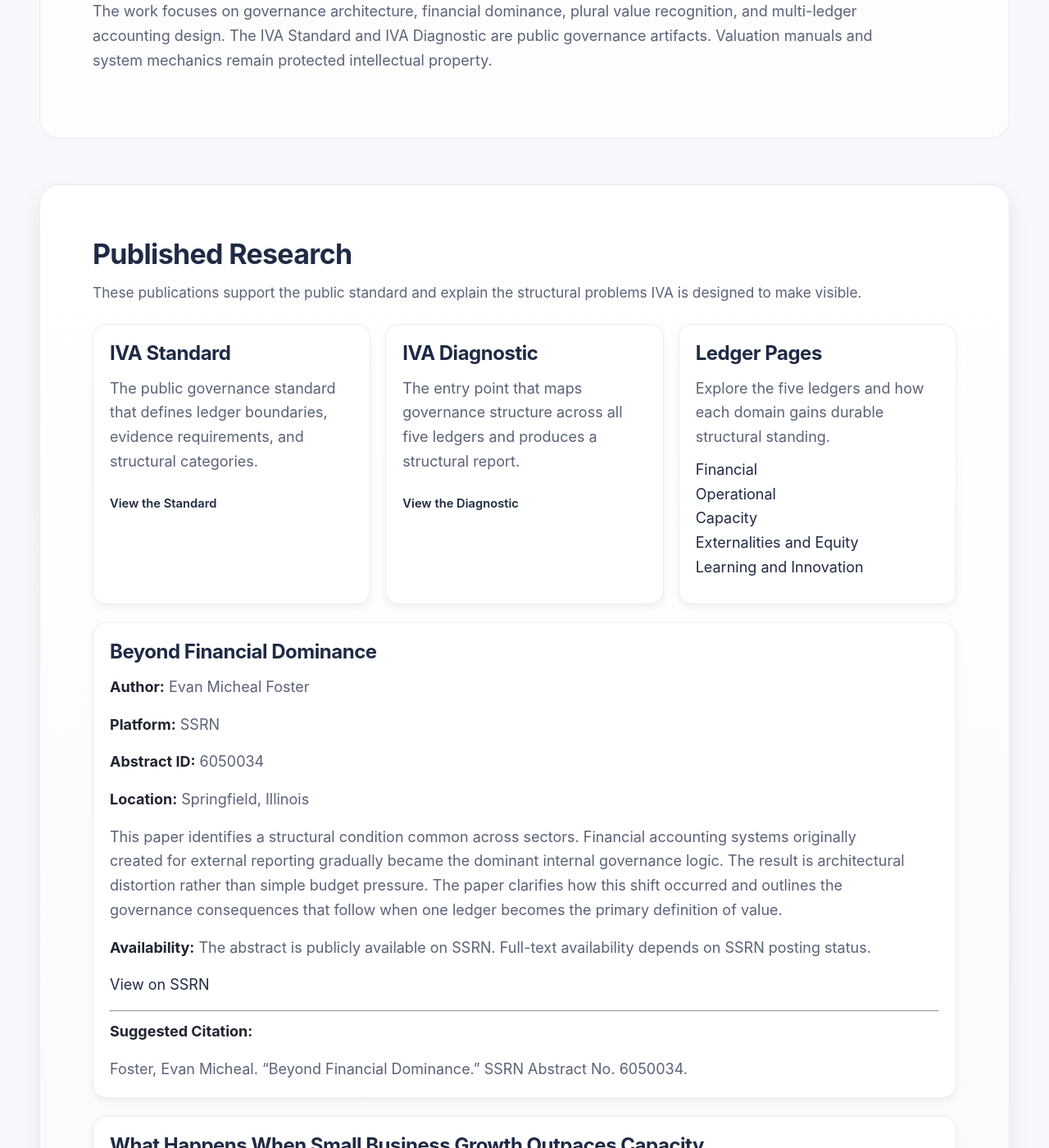
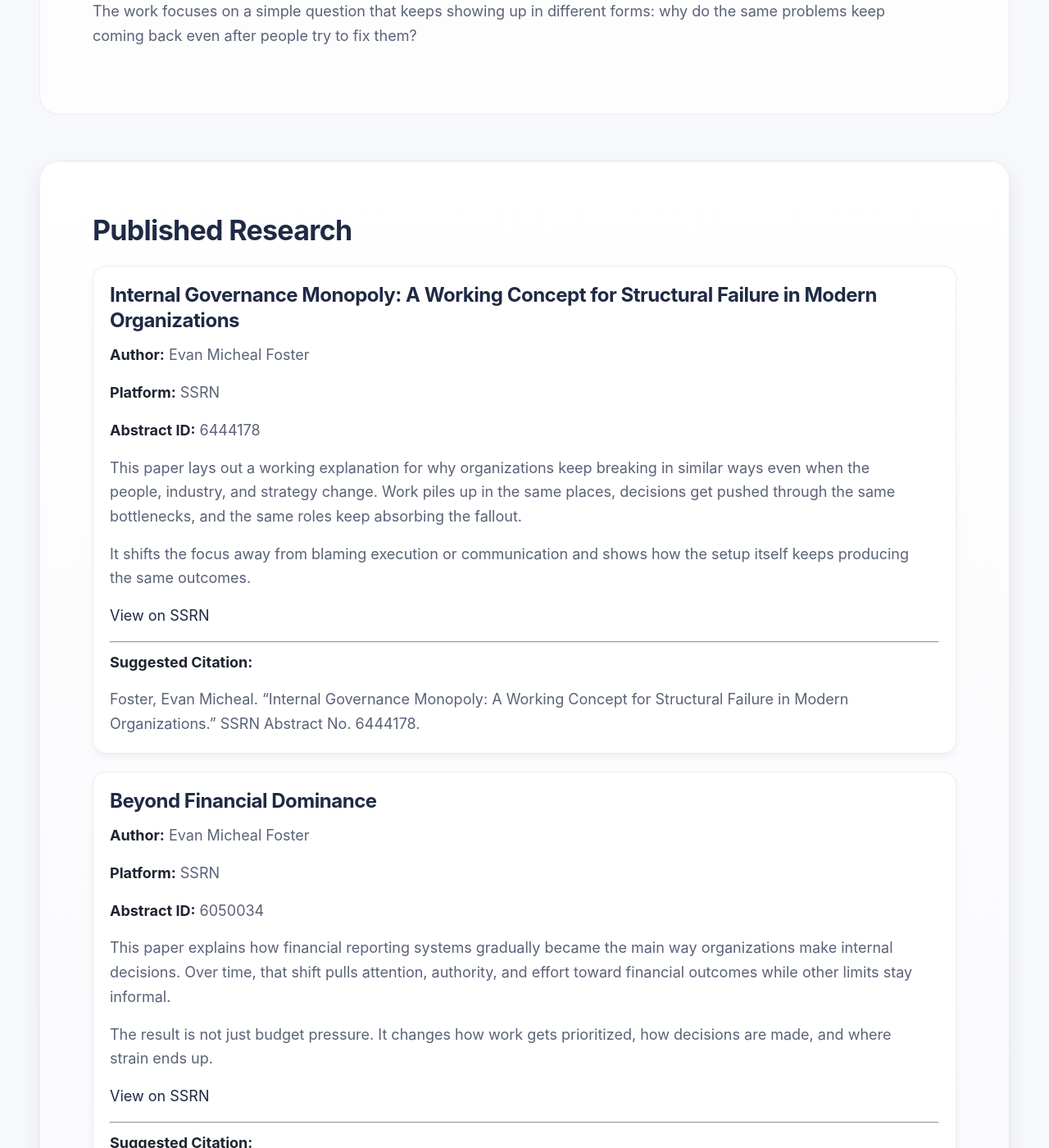
Before and after one commit to efost7873/integratedvaluearchitecture.com, a Jekyll site: the page built from publications.html, in a window 1280 px wide and 1400 px high, scrolled down 324 px. Shown: the whole window at 82% size. Built offline with Jekyll 4.4.1, drawn with Linux system fonts in a browser that asks for light colours; some of the changed text lies outside the part shown.

Commit message:
Update publications page with new articles and descriptions

```diff
--- a/publications.html
+++ b/publications.html
@@ -3,7 +3,7 @@ layout: default
 title: Publications
 permalink: /publications
 seo_title: Publications | Evan Micheal Foster | Integrated Value Architecture
-seo_description: Research publications and working papers by Evan Micheal Foster, Founder and Principal Architect of Integrated Value Architecture LLC in Springfield, Illinois.
+seo_description: Research publications and working papers by Evan Micheal Foster, founder of Integrated Value Architecture LLC in Springfield, Illinois.
 ---
 
 <!-- Structured Data -->
@@ -11,6 +11,19 @@ seo_description: Research publications and working papers by Evan Micheal Foster
 {
   "@context": "https://schema.org",
   "@graph": [
+    {
+      "@type": "ScholarlyArticle",
+      "@id": "https://ssrn.com/abstract=6444178#article",
+      "name": "Internal Governance Monopoly: A Working Concept for Structural Failure in Modern Organizations",
+      "author": {
+        "@id": "https://integratedvaluearchitecture.com/#evan-micheal-foster"
+      },
+      "publisher": {
+        "@type": "Organization",
+        "name": "SSRN"
+      },
+      "url": "https://ssrn.com/abstract=6444178"
+    },
     {
       "@type": "ScholarlyArticle",
       "@id": "https://ssrn.com/abstract=6050034#article",
@@ -22,60 +35,13 @@ seo_description: Research publications and working papers by Evan Micheal Foster
         "@type": "Organization",
         "name": "SSRN"
       },
-      "url": "https://ssrn.com/abstract=6050034",
-      "identifier": [
-        {
-          "@type": "PropertyValue",
-          "propertyID": "SSRN",
-          "value": "6050034"
-        }
-      ],
-      "about": [
-        "governance architecture",
-        "financial dominance",
-        "plural value recognition",
-        "multi-ledger accounting"
-      ],
-      "inLanguage": "en"
-    },
-    {
-      "@type": "BlogPosting",
-      "@id": "https://medium.com/@integratedvaluearchitecture/what-happens-when-small-business-growth-outpaces-capacity-02f855fa5c52#post",
-      "headline": "What Happens When Small Business Growth Outpaces Capacity",
-      "author": {
-        "@id": "https://integratedvaluearchitecture.com/#evan-micheal-foster"
-      },
-      "publisher": {
-        "@type": "Organization",
-        "name": "Medium"
-      },
-      "url": "https://medium.com/@integratedvaluearchitecture/what-happens-when-small-business-growth-outpaces-capacity-02f855fa5c52",
-      "isPartOf": {
-        "@type": "WebSite",
-        "name": "Medium",
-        "url": "https://medium.com/"
-      },
-      "about": [
-        "small business",
-        "capacity",
-        "organizational overload",
-        "governance",
-        "growth"
-      ],
-      "inLanguage": "en"
+      "url": "https://ssrn.com/abstract=6050034"
     },
     {
       "@type": "WebPage",
       "@id": "https://integratedvaluearchitecture.com/publications#webpage",
       "url": "https://integratedvaluearchitecture.com/publications",
-      "name": "Publications | Integrated Value Architecture",
-      "about": [
-        { "@id": "https://integratedvaluearchitecture.com/#evan-micheal-foster" },
-        { "@id": "https://integratedvaluearchitecture.com/#integrated-value-architecture-llc" }
-      ],
-      "publisher": {
-        "@id": "https://integratedvaluearchitecture.com/#integrated-value-architecture-llc"
-      }
+      "name": "Publications | Integrated Value Architecture"
     }
   ]
 }
@@ -84,54 +50,56 @@ seo_description: Research publications and working papers by Evan Micheal Foster
 <div class="iva-page">
 <main>
 
-  <!-- INTRO -->
 <section id="pub-intro" class="iva-band-soft">
   <div class="section-header">
     <h1>Publications</h1>
   </div>
 
-    <p>This page contains published research and active manuscripts by <strong>Evan Micheal Foster</strong>, Founder and Principal Architect of Integrated Value Architecture LLC in Springfield, Illinois.</p>
+  <p>
+    This page includes published work and active research by Evan Micheal Foster, founder of Integrated Value Architecture LLC in Springfield, Illinois.
+  </p>
 
-    <p>The work focuses on governance architecture, financial dominance, plural value recognition, and multi-ledger accounting design. The IVA Standard and IVA Diagnostic are public governance artifacts. Valuation manuals and system mechanics remain protected intellectual property.</p>
+  <p>
+    The work focuses on a simple question that keeps showing up in different forms: why do the same problems keep coming back even after people try to fix them?
+  </p>
 </section>
 
-  <!-- PUBLISHED -->
+
 <section id="pub-published" class="iva-band-strong">
   <div class="section-header">
     <h2>Published Research</h2>
-      <p class="section-subtitle">
-        These publications support the public standard and explain the structural problems IVA is designed to make visible.
-      </p>
   </div>
 
-    <div class="grid grid-3">
 
-      <a class="card card-link" href="{{ site.baseurl }}/standard">
-        <h3>IVA Standard</h3>
-        <p>The public governance standard that defines ledger boundaries, evidence requirements, and structural categories.</p>
-        <p class="card-meta">View the Standard</p>
+  <div class="card" style="margin-top: 22px;">
+
+    <h3>Internal Governance Monopoly: A Working Concept for Structural Failure in Modern Organizations</h3>
+
+    <p><strong>Author:</strong> Evan Micheal Foster</p>
+    <p><strong>Platform:</strong> SSRN</p>
+    <p><strong>Abstract ID:</strong> 6444178</p>
+
+    <p>
+      This paper lays out a working explanation for why organizations keep breaking in similar ways even when the people, industry, and strategy change. Work piles up in the same places, decisions get pushed through the same bottlenecks, and the same roles keep absorbing the fallout.
+    </p>
+
+    <p>
+      It shifts the focus away from blaming execution or communication and shows how the setup itself keeps producing the same outcomes.
+    </p>
+
+    <p>
+      <a href="https://ssrn.com/abstract=6444178" target="_blank" rel="noopener">
+        View on SSRN
       </a>
+    </p>
 
-      <a class="card card-link" href="{{ site.baseurl }}/diagnostic">
-        <h3>IVA Diagnostic</h3>
-        <p>The entry point that maps governance structure across all five ledgers and produces a structural report.</p>
-        <p class="card-meta">View the Diagnostic</p>
-      </a>
+    <hr>
 
-      <div class="card">
-        <h3>Ledger Pages</h3>
-        <p style="margin-bottom: 10px;">Explore the five ledgers and how each domain gains durable structural standing.</p>
+    <p><strong>Suggested Citation:</strong></p>
+    <p>Foster, Evan Micheal. “Internal Governance Monopoly: A Working Concept for Structural Failure in Modern Organizations.” SSRN Abstract No. 6444178.</p>
 
-        <p style="margin-bottom: 10px;">
-          <a href="{{ site.baseurl }}/finance">Financial</a><br>
-          <a href="{{ site.baseurl }}/operations">Operational</a><br>
-          <a href="{{ site.baseurl }}/capacity">Capacity</a><br>
-          <a href="{{ site.baseurl }}/external">Externalities and Equity</a><br>
-          <a href="{{ site.baseurl }}/learning">Learning and Innovation</a>
-        </p>
   </div>
 
-    </div>
 
   <div class="card" style="margin-top: 22px;">
 
@@ -140,11 +108,14 @@ seo_description: Research publications and working papers by Evan Micheal Foster
     <p><strong>Author:</strong> Evan Micheal Foster</p>
     <p><strong>Platform:</strong> SSRN</p>
     <p><strong>Abstract ID:</strong> 6050034</p>
-      <p><strong>Location:</strong> Springfield, Illinois</p>
 
-      <p>This paper identifies a structural condition common across sectors. Financial accounting systems originally created for external reporting gradually became the dominant internal governance logic. The result is architectural distortion rather than simple budget pressure. The paper clarifies how this shift occurred and outlines the governance consequences that follow when one ledger becomes the primary definition of value.</p>
+    <p>
+      This paper explains how financial reporting systems gradually became the main way organizations make internal decisions. Over time, that shift pulls attention, authority, and effort toward financial outcomes while other limits stay informal.
+    </p>
 
-      <p><strong>Availability:</strong> The abstract is publicly available on SSRN. Full-text availability depends on SSRN posting status.</p>
+    <p>
+      The result is not just budget pressure. It changes how work gets prioritized, how decisions are made, and where strain ends up.
+    </p>
 
     <p>
       <a href="https://ssrn.com/abstract=6050034" target="_blank" rel="noopener">
@@ -159,17 +130,16 @@ seo_description: Research publications and working papers by Evan Micheal Foster
 
   </div>
 
+
   <div class="card" style="margin-top: 22px;">
 
     <h3>What Happens When Small Business Growth Outpaces Capacity</h3>
 
-      <p><strong>Author:</strong> Evan Micheal Foster</p>
     <p><strong>Platform:</strong> Medium</p>
-      <p><strong>Format:</strong> Public essay</p>
 
-      <p>This essay examines a common small business failure pattern. Financials can remain strong while capacity quietly erodes. When only money is measured consistently, human limits stay informal and tradeoffs remain implicit. Over time, financially rational decisions accumulate into operational fragility.</p>
-
-      <p><strong>Availability:</strong> Publicly available on Medium.</p>
+    <p>
+      This essay looks at what happens when revenue keeps growing but the ability to actually carry the work doesn’t. On paper things look fine while people quietly hit their limits.
+    </p>
 
     <p>
       <a href="https://medium.com/@integratedvaluearchitecture/what-happens-when-small-business-growth-outpaces-capacity-02f855fa5c52" target="_blank" rel="noopener">
@@ -177,40 +147,11 @@ seo_description: Research publications and working papers by Evan Micheal Foster
       </a>
     </p>
 
-      <hr>
-
-      <p><strong>Suggested Citation:</strong></p>
-      <p>Foster, Evan Micheal. “What Happens When Small Business Growth Outpaces Capacity.” Medium.</p>
-
-    </div>
-
-    <div class="card" style="margin-top: 22px;">
-
-      <h3>Author Profiles</h3>
-
-      <p>
-        <a href="https://orcid.org/0009-0005-8361-2495" target="_blank" rel="noopener">
-          ORCID iD: 0009-0005-8361-2495
-        </a>
-      </p>
-
-      <p>
-        <a href="https://www.linkedin.com/in/evan-micheal-foster/" target="_blank" rel="noopener">
-          LinkedIn: Evan Micheal Foster
-        </a>
-      </p>
-
-      <p>
-        <a href="https://medium.com/@integratedvaluearchitecture" target="_blank" rel="noopener">
-          Medium: Integrated Value Architecture
-        </a>
-      </p>
-
   </div>
 
 </section>
 
-  <!-- WORKING -->
+
 <section id="pub-working" class="iva-band-soft">
   <div class="section-header">
     <h2>Working Papers and Manuscripts</h2>
@@ -220,30 +161,30 @@ seo_description: Research publications and working papers by Evan Micheal Foster
 
     <div class="card">
       <h3>Always Over Capacity</h3>
-        <p><strong>Format:</strong> Book manuscript</p>
-        <p><strong>Status:</strong> In development (Expected 2026)</p>
+      <p><strong>Status:</strong> In development</p>
 
-        <p>This manuscript examines why work keeps rolling downhill inside organizations. It traces structural overload to governance architecture instead of culture or personality. The book builds a shared language for recognizing structural distortion without assigning blame to any single role.</p>
+      <p>
+        This book looks at why work keeps rolling downhill inside organizations and why the same people end up carrying more of it over time.
+      </p>
     </div>
 
     <div class="card">
       <h3>Federal Tax Policy and Financialization</h3>
-        <p><strong>Format:</strong> Doctoral research</p>
-        <p><strong>Institution:</strong> University of Illinois Springfield</p>
-        <p><strong>Status:</strong> Ongoing</p>
+      <p><strong>Status:</strong> Doctoral research</p>
 
-        <p>This research analyzes how federal tax policy reinforces financialization across sectors and how those incentives propagate into governance structure, reporting standards, and resource distribution.</p>
+      <p>
+        This research tracks how federal tax policy shapes how organizations allocate resources and how that pressure shows up inside day-to-day work.
+      </p>
     </div>
 
   </div>
 </section>
 
-  <!-- META -->
+
 <section id="pub-meta" class="iva-band-soft">
   <p><strong>Maintained by:</strong> Integrated Value Architecture LLC</p>
   <p><strong>Founder:</strong> Evan Micheal Foster</p>
-    <p><strong>Headquarters:</strong> Springfield, Illinois</p>
-    <p><strong>Last updated:</strong> February 2026</p>
+  <p><strong>Location:</strong> Springfield, Illinois</p>
 </section>
 
 </main>
```
Lines whose indentation alone changed are shown as unchanged.
